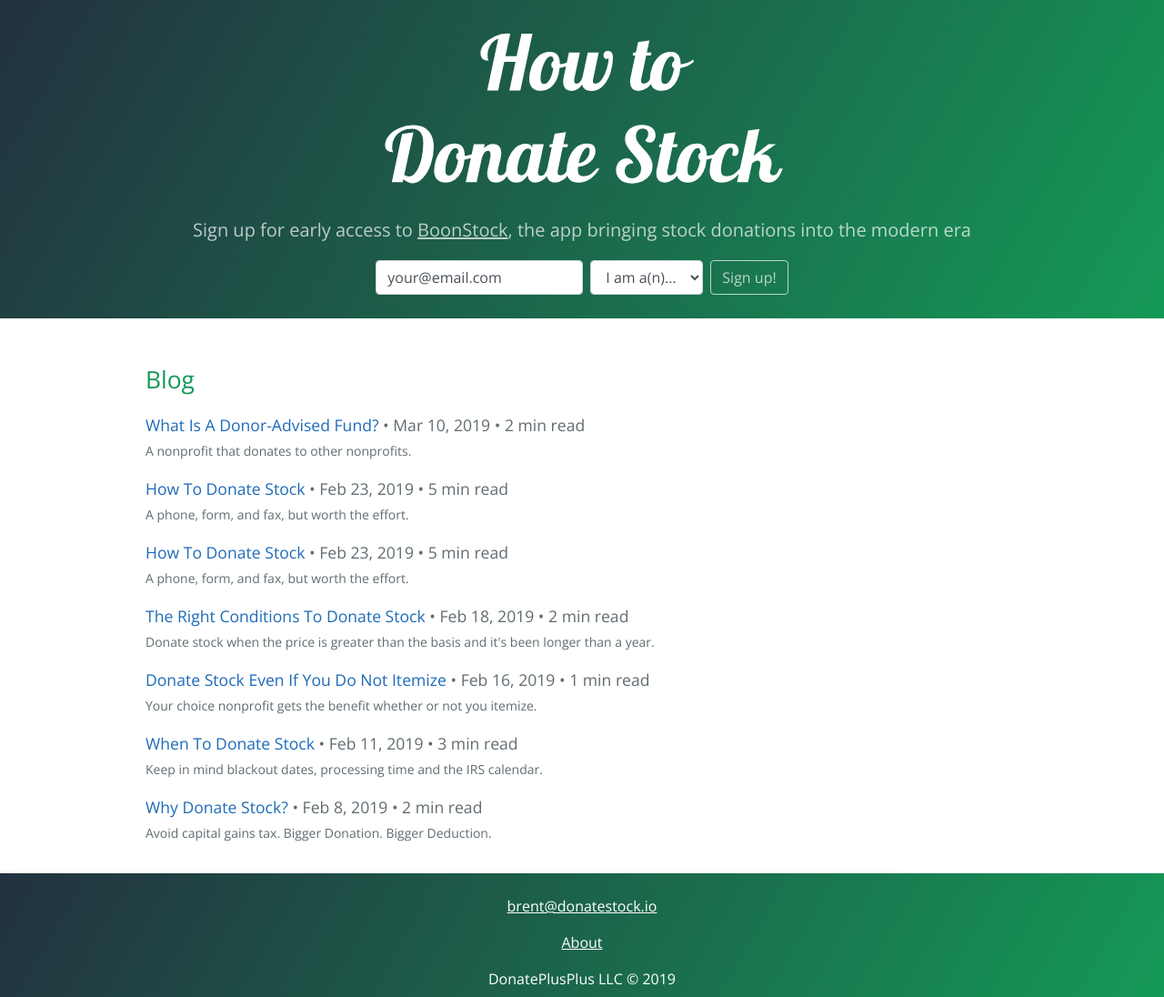
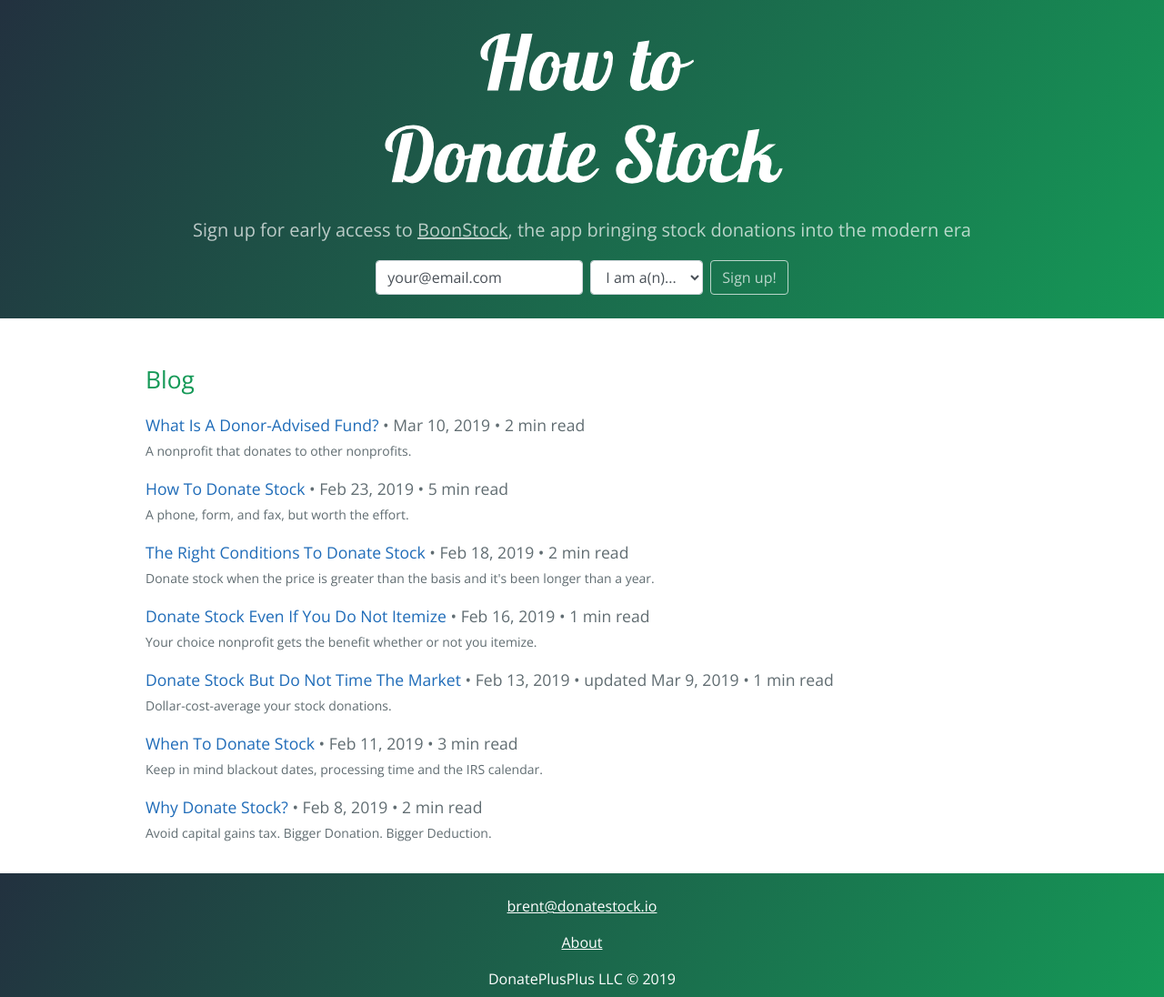
Before and after one commit to brntsllvn/donate-stock, a Jekyll site: the page built from index.markdown, in a window 1280 px wide. Shown: the whole page at 91% size. Built offline with Jekyll 4.4.1, drawn with Linux system fonts in a browser that asks for light colours; part of the change alters nothing that is shown.

Commit message:
correct naming error

```diff
--- a/_posts/2019-02-20-donate-stock-but-do-not-time-the-market.markdown
+++ b/_posts/2019-02-20-donate-stock-but-do-not-time-the-market.markdown
@@ -1,33 +1,20 @@
 ---
 layout: post
-title:  "What Is A Donor-Advised Fund?"
-date:   2019-03-10
+title:  "Donate Stock But Do Not Time The Market"
+date:   2019-02-13
+updated: 2019-03-09
 author: Brent Sullivan
 author-page: brent-sullivan
-read-time: 2
-excerpt: A nonprofit that donates to other nonprofits.
+read-time: 1
+excerpt: Dollar-cost-average your stock donations.
 ---
 
-A donor-advised fund is a nonprofit that donates to other nonprofits using your advice.
+In [this post]({% post_url 2019-02-13-when-to-donate-stock %}), I wrote about when to donate stock (pretty much as your company allows it) and deliberately omitted any mention of market timing because the markets are mostly efficient. Not perfectly so, but not worth any amateurish effort to beat them.
 
 {% include img.html
-    path="/img/donate-stock-with-not-to-a-nonprofit.png"
-    alt="a meme showing an utterly confused man looking at a butterfly and wondering if 'this is a nonprofit?' the joke is that donor-advised funds are confusing if not a little suspicious." %}
+    path="/img/donate-stock-but-no-market-timing.png"
+    alt="a meme showing an old-timey batman and robin cartoon. robin says amzn down 0.27%, batman slaps robin in the face and says no market timing. this is a serious thing that i care about...do not time the market, there are just better ways to save and make money" %}
 
-The idea is that you donate stock to a donor-advised fund and they immediately give you a tax receipt. Next, you tell the donor-advised fund _where_ to send your donation. They already sold the stock you donated, so now they're ready to send the cash (mostly) wherever you like.
+My wife and I [dollar-cost-average](https://www.nerdwallet.com/blog/investing/dollar-cost-averaging-2/) our donations (Wealthfront calls this dollar-cost-averaging [in reverse](https://blog.wealthfront.com/manage-vested-rsus/) since we're reducing our position instead of adding to it). For example: donate five shares of MSFT each quarter without regard for the current price.
 
-What's the point? Well... the donor-advised fund will invest "your" (it's not yours anymore) money until you're ready to distribute it. They charge a fee (usually a little elevated <sup>my opinion</sup>) for pretty basic investment management. It's also nice that all your investment stuff lives in a single location. But you pay for these conveniences.
-
-{% include slides.html id="https://docs.google.com/presentation/d/e/2PACX-1vRMoyDtRCWDM2coH0H7eV4J47ecO8tGdLJEln6QUK9JDQ3uqegkYENsjHVIsfTq8UbbBqs9KBWEi129/embed?start=true&loop=true&delayms=3000" %}
-
-The big donor-advised funds are...
-+ [Vanguard Charitable](https://www.vanguardcharitable.org/), minimum donation: $25,000, annual fee: 0.60% <sup>[actually more](https://www.vanguardcharitable.org/individuals/fees_and_expenses)</sup>
-+ [Fidelity Charitable](https://www.fidelitycharitable.org/), minimum donation: $5,000, annual fee: 0.60% <sup>[actually more](https://www.fidelitycharitable.org/giving-account/giving-account-details.shtml)</sup>
-+ [Schwab Charitable](https://www.schwabcharitable.org/public/charitable/home), minimum donation: $5,000, annual fee: 0.60% <sup>[sometimes more](https://www.schwabcharitable.org/public/charitable/features/fees_and_minimums)</sup>
-
-Other big ones include...
-+ [Silicon Valley Community Foundation](https://www.siliconvalleycf.org/donor-advised-funds), minimum donation: $5,000, annual fee: 1.00%
-+ [Seattle Foundation](https://www.seattlefoundation.org/), minimum donation: $250,000, annual fee: 1.00%
-+ [Network For Good](https://www.networkforgood.org/donate/). No minimum, and a different model altogether, but still checks the "donor-advised fund" box on its required annual filing (yes, this is a real thing). Processes credit card donations for 3%-5%.
-
-Donor-advised funds provide some value-add at a cost. My wife and I use Schwab Charitable for a very-specific reason that I'll write about another time. Between the slightly-elevated fees and another a [weird donor tendency](https://www.nytimes.com/2018/08/03/business/donor-advised-funds-tech-tax.html), I have mixed feelings.
+The point is: make a donation plan and stick to it. Consistency keeps your head clear of the vicissitudes of the market.
--- a/_posts/2019-03-10-what-is-a-donor-advised-fund.markdown
+++ b/_posts/2019-03-10-what-is-a-donor-advised-fund.markdown
@@ -1,78 +1,33 @@
 ---
 layout: post
-title:  "How To Donate Stock"
-date:   2019-02-23
+title:  "What Is A Donor-Advised Fund?"
+date:   2019-03-10
 author: Brent Sullivan
 author-page: brent-sullivan
-read-time: 5
-excerpt: A phone, form, and fax, but worth the effort.
+read-time: 2
+excerpt: A nonprofit that donates to other nonprofits.
 ---
 
-Donating stock [makes sense mathematically]({% post_url 2019-02-09-why-donate-stock %}), but the mechanics are annoying. Below are the details.
+A donor-advised fund is a nonprofit that donates to other nonprofits using your advice.
 
-{% include
-    img.html
-    path="/img/old-ben-donates-stock.png"
-    alt="a meme showing ben kenobi reflecting, it reads: fax it to our office, now that's a term I've not heard in a long time. And it's true, using fax machines is dumb. But that's what I'm here for. To. Solve. This. Problem."
-%}
+{% include img.html
+    path="/img/donate-stock-with-not-to-a-nonprofit.png"
+    alt="a meme showing an utterly confused man looking at a butterfly and wondering if 'this is a nonprofit?' the joke is that donor-advised funds are confusing if not a little suspicious." %}
 
-## Step by Step
+The idea is that you donate stock to a donor-advised fund and they immediately give you a tax receipt. Next, you tell the donor-advised fund _where_ to send your donation. They already sold the stock you donated, so now they're ready to send the cash (mostly) wherever you like.
 
-- Call your nonprofit and make sure they accept stock donations (some do not have a brokerage account).
+What's the point? Well... the donor-advised fund will invest "your" (it's not yours anymore) money until you're ready to distribute it. They charge a fee (usually a little elevated <sup>my opinion</sup>) for pretty basic investment management. It's also nice that all your investment stuff lives in a single location. But you pay for these conveniences.
 
+{% include slides.html id="https://docs.google.com/presentation/d/e/2PACX-1vRMoyDtRCWDM2coH0H7eV4J47ecO8tGdLJEln6QUK9JDQ3uqegkYENsjHVIsfTq8UbbBqs9KBWEi129/embed?start=true&loop=true&delayms=3000" %}
 
-- Find your broker's asset transfer form. Here are [Charles Schwab's](https://client.schwab.com/secure/file/P-2014616/APP39630-fill.pdf), and [Morgan Stanley's](https://www.stockplanconnect.com/forms/5738-SPS.pdf).
+The big donor-advised funds are...
++ [Vanguard Charitable](https://www.vanguardcharitable.org/), minimum donation: $25,000, annual fee: 0.60% <sup>[actually more](https://www.vanguardcharitable.org/individuals/fees_and_expenses)</sup>
++ [Fidelity Charitable](https://www.fidelitycharitable.org/), minimum donation: $5,000, annual fee: 0.60% <sup>[actually more](https://www.fidelitycharitable.org/giving-account/giving-account-details.shtml)</sup>
++ [Schwab Charitable](https://www.schwabcharitable.org/public/charitable/home), minimum donation: $5,000, annual fee: 0.60% <sup>[sometimes more](https://www.schwabcharitable.org/public/charitable/features/fees_and_minimums)</sup>
 
-- Login to your brokerage account and find the stock you want to donate (usually the stock with the biggest gains, held over a year, since they'll eliminate the biggest tax liability). **Note the acquired date and acquired price (i.e. the basis)**. <sub>Also note I am not your financial advisor and the optimal strategy for your situation might be different. Talk to them.</sub>
+Other big ones include...
++ [Silicon Valley Community Foundation](https://www.siliconvalleycf.org/donor-advised-funds), minimum donation: $5,000, annual fee: 1.00%
++ [Seattle Foundation](https://www.seattlefoundation.org/), minimum donation: $250,000, annual fee: 1.00%
++ [Network For Good](https://www.networkforgood.org/donate/). No minimum, and a different model altogether, but still checks the "donor-advised fund" box on its required annual filing (yes, this is a real thing). Processes credit card donations for 3%-5%.
 
-- Go back to the broker form and enter the ticker, acquired date and acquired price. Do your best. Even if you screw up, your broker will call you to fix the problem. Note: Morgan Stanley does not have a place to enter acquired date and acquired price...that's fine...I've just attached a little spreadsheet in the past and they've processed it without trouble. Here's an example:
-
-{% include
-    img.html
-    path="/img/morgan-stanley-donate-stock-supplement.png"
-    alt="a picture of the morgan stanley supplement I created to specify which shares by acquired date and basis I want to donate. The image shows a table with one line (and some headers above the one line) that reads Name of Security: Amazon.com, Inc. Ticker: AMZN, Number of Shares: 1.000, Aprox. Value: $1,700, Purchase Date: 5/15/2016, Price per Share: $703.5296."
-%}
-
-- Also on the broker form, you'll need info like your nonprofit's brokerage, account number, DTC number, etc. Here's KUOW's (my local NPR station) info as an [example](https://kuow.org/gift-securities) of what the info might look like on your choice nonprofit's website.
-
-{% include
-    img.html
-    path="/img/kuow-donate-stock-info.png"
-    alt="this image shows other boring info you need to put on your brokerage form, including DTC number, the nonprofit's brokerage account details, and the account name. That's pretty much all you need. Your broker (not the nonprofits) will help you if you get stuck. They don't like losing assets, but are obligated to help and are friendly on the phone."
-%}
-
-
-- Print the form
-
-- Sign the form
-
-- Scan the form
-
-- Fax the form (the fax number is on the brokerage form)
-
-- Let the nonprofit know you faxed the form and the number of shares and approximate donation value. Or, don't do a thing and stay anonymous (asset transfers do not have personal info attached to them).
-
-- Save the response from the nonprofit for your tax records (remember, even if you don't itemize, it [still makes sense]({% post_url 2019-02-11-donate-stock-even-if-you-do-not-itemize %}) to donate stock). If you donated anonymously and don't have a confirmation from the nonprofit, keep your broker confirmation.
-
-- Time passes...now it's time to file your taxes.
-
-- If you itemize and use TurboTax, TurboTax will ask if you donated stock. Say yes. Then they'll ask for the total amount and the acquired date and the acquired price. Here's an example:
-
-{% include
-    img.html
-    path="/img/turbotax-donate-stock.png"
-    alt="a picture of the turbotax workflow. the image shows a simple web form where i entered the data for a single share of stock i donated in later 2017."
-%}
-<sub>Note: this is a terrible example of a stock to donate. Why? 1) it has a 1 penny **loss** and 2) I had held it for less than a year. I was testing my automated widget at the time and just wanted to donate a share to prove I could automate it end-to-end. I did. Here's a reminder on the [right conditions]({% post_url 2019-02-09-the-right-conditions-to-donate-stock %}) to donate stock.</sub>
-
-- That's it!
-
-## Conclusion
-
-It takes me about an hour to dig up the right form, find my acquired date and basis, fill in the form, then go through the hassle of printing, signing, scanning, and faxing. Some people find this "extremely easy" <sup>[lawyers](https://www.nolo.com/legal-encyclopedia/donating-stock-charity.html)</sup>, and others, who use their phone for everything, find it tedious or impossible. After you've processed the donation, you still have to keep track of it (including the acquired date and basis) until it's time to itemize your taxes (or use something like [Its Deductible](https://itsdeductibleonline.intuit.com/)).
-
-Shameless plug: [BoonStock](https://donatestock.io) solves all these problems. Goodbye fax machine. Hello bigger donation and deduction.
-
-## Wait. One Last Thing. I'm Here To Help!
-
-If this whole process is overwhelming, send me an email and I will research your circumstances and help with the paperwork...for free. No sales pitch. Nothing. I'm happy to help and want to understand any issues you're facing. Plus, I like learning about weird brokerage details (I know...I'm odd). Anyway. I'm here to help!
+Donor-advised funds provide some value-add at a cost. My wife and I use Schwab Charitable for a very-specific reason that I'll write about another time. Between the slightly-elevated fees and another a [weird donor tendency](https://www.nytimes.com/2018/08/03/business/donor-advised-funds-tech-tax.html), I have mixed feelings.
```
